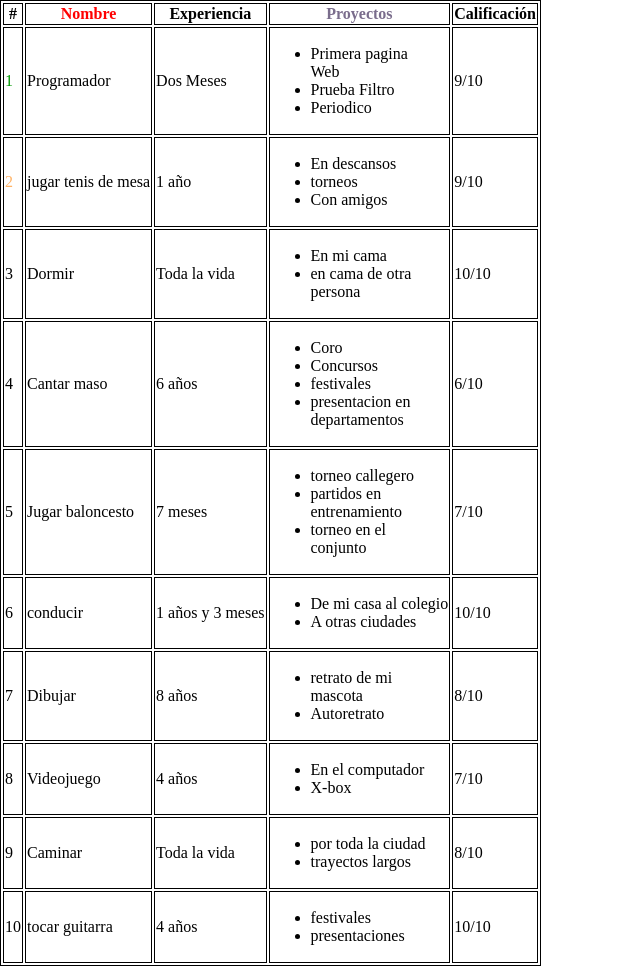
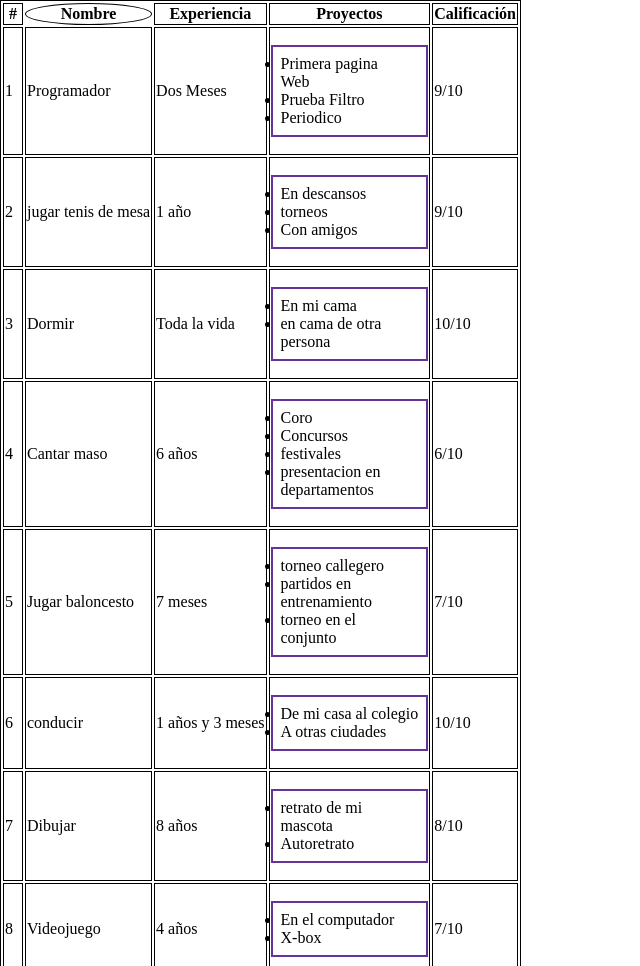
Before and after one commit to JuanDiegoQuinteroCampus/Tabla-Skill, a plain HTML site: page index.html in a window 1280 px wide. Shown: the top 966 px of the page, without its empty margins (0-640 px from the left). Drawn offline with Linux system fonts and the light colour scheme.

Commit message:
Propiedad de rellenos y bordes

```diff
--- a/style.css
+++ b/style.css
@@ -1,29 +1,98 @@
 table, th, td{
     border:1px solid black;
-    /* Valores de palabras clave */
-
-color: currentcolor;
-
+    /* Los rellenos va de la mano con los bordes,
+    crear diseños de compaginación más complejos con una comprensión*/
 
 }
+ul {
+    border: 2px solid rebeccapurple;
+    padding: .5em;
+  }
 .xd{
-    /* Valores <named-color> */
-color: red;
+   border-radius: 50%;
+   /* hay diferentes tipos de bordes que puedes manejrar ya sea para crear lineas inferiores,superiores,derecha o izquierda. hay 50-70*/
+   /* border
+   border-block
+   border-block-color
+   border-block-end
+   border-block-end-color
+   border-block-end-style
+   border-block-end-width
+   border-block-start
+   border-block-start-color
+   border-block-start-style
+   border-block-start-width
+   border-block-style
+   border-block-width
+   border-bottom
+   border-bottom-color
+   border-bottom-left-radius
+   border-bottom-right-radius
+   border-bottom-style
+   border-bottom-width
+   border-collapse
+   border-color
+   border-end-end-radius
+   border-end-start-radius
+   border-image
+   border-image-outset
+   border-image-repeat
+   border-image-slice
+   border-image-source
+   (en-US)
+   border-image-width
+   (en-US)
+   border-inline
+   border-inline-color
+   border-inline-end
+   border-inline-end-color
+   border-inline-end-style
+   border-inline-end-width
+   border-inline-start
+   border-inline-start-color
+   border-inline-start-style
+   border-inline-start-width
+   border-inline-style
+   border-inline-width
+   border-left
+   border-left-color
+   border-left-style
+   (en-US)
+   border-left-width
+   (en-US)
+   border-radius
+   (en-US)
+   border-right
+   border-right-color
+   (en-US)
+   border-right-style
+   (en-US)
+   border-right-width
+   (en-US)
+   border-spacing
+   border-start-end-radius
+   border-start-start-radius
+   border-style
+   border-top
+   border-top-color
+   border-top-left-radius
+   border-top-right-radius
+   border-top-style
+   (en-US)
+   border-top-width
+   (en-US)
+   border-widthus */
+
 }
 .prueba2{
-    /* Valores <hex-color> */
-color: #090;
+
 }
 .prueba3{
-    /* Valores <rgb()> */
-color: rgb(34, 12, 64, 0.6);
+
 }
 .prueba4{
-    /* Valores <hsl()> */
-color: hsl(30, 100%, 50%, 0.6);
+
 }
 .prueba5{
-    /* Valores Globales */
-color: inherit;
+
 }
-/* La propiedad color esta especificada como un solo un valor de <color> */
```
